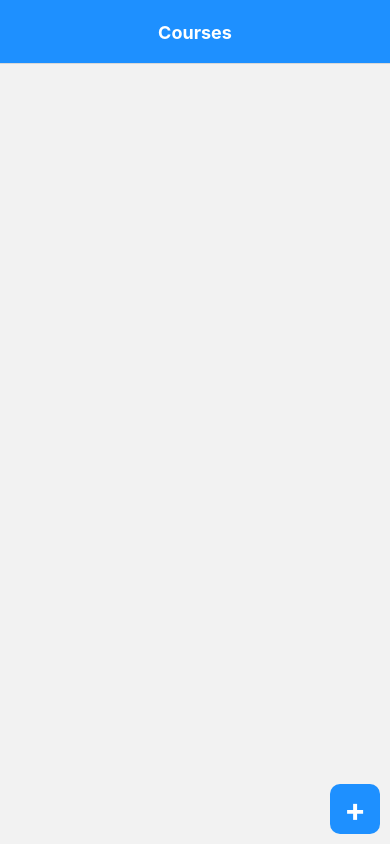
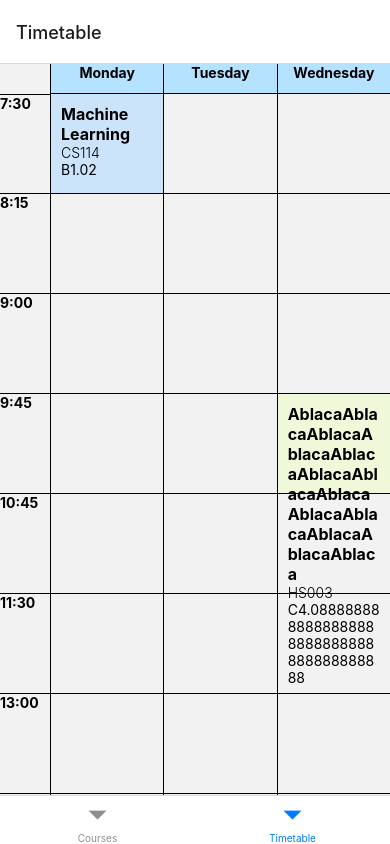
Before and after one commit to maqnitude/uit-planner, a React Native app: screen /Timetable in a window 390 px wide. Before the commit this address had no page. Built offline with nearby package versions, Linux system fonts and the light colour scheme.

Commit message:
add bottom tabs for direct access to the top-level screens

```diff
--- a/App.tsx
+++ b/App.tsx
@@ -1,9 +1,12 @@
 import React from 'react';
 import { createNativeStackNavigator } from '@react-navigation/native-stack';
 import { NavigationContainer } from '@react-navigation/native';
+
 import CoursesScreen from './src/screens/CoursesScreen';
 import AddCourseScreen from './src/screens/AddCourseScreen';
 import TimeTable from './src/screens/TimetableScreen';
+
+import BottomTabs from './src/components/BottomTabs';
 
 const Stack = createNativeStackNavigator();
 
@@ -21,11 +24,16 @@ export default function App() {
           },
           headerTitleAlign: 'center',
         }}>
+        <Stack.Screen
+          name='Bottom Tabs'
+          component={BottomTabs}
+          options={{ headerShown: false }}
+        />
         <Stack.Screen name="Courses" component={CoursesScreen} />
         <Stack.Screen name="Add Course" component={AddCourseScreen} />
-        <Stack.Screen name="Time Table" component={TimeTable} />
+        <Stack.Screen name="Timetable" component={TimeTable} />
         {/* Other screens */}
       </Stack.Navigator>
-    </NavigationContainer>
+      </NavigationContainer>
   );
 }
--- a/package.json
+++ b/package.json
@@ -12,6 +12,7 @@
   "dependencies": {
     "@react-native-async-storage/async-storage": "^1.21.0",
     "@react-native-community/cli-platform-android": "^12.3.0",
+    "@react-navigation/bottom-tabs": "^6.5.11",
     "@react-navigation/native": "^6.1.9",
     "@react-navigation/native-stack": "^6.9.17",
     "@react-navigation/stack": "^6.3.20",
--- /dev/null
+++ b/src/components/BottomTabs.tsx
@@ -0,0 +1,29 @@
+import { ComponentType } from "react";
+import { createBottomTabNavigator } from "@react-navigation/bottom-tabs";
+
+import CoursesScreen from "../screens/CoursesScreen";
+import TimeTable from "../screens/TimetableScreen";
+
+const Tab = createBottomTabNavigator();
+
+interface TabScreen {
+  name: string,
+  component: ComponentType<any>;
+}
+
+function BottomTabs() {
+  const screens: TabScreen[] = [
+    { name: 'Courses', component: CoursesScreen},
+    { name: 'Timetable', component: TimeTable},
+  ];
+
+  return (
+    <Tab.Navigator>
+      {screens.map((screen) => (
+        <Tab.Screen key={screen.name} name={screen.name} component={screen.component} />
+      ))}
+    </Tab.Navigator>
+  )
+}
+
+export default BottomTabs;
```
Also changed, not shown: 1 other file (tests, documents, lock files or other folders).
